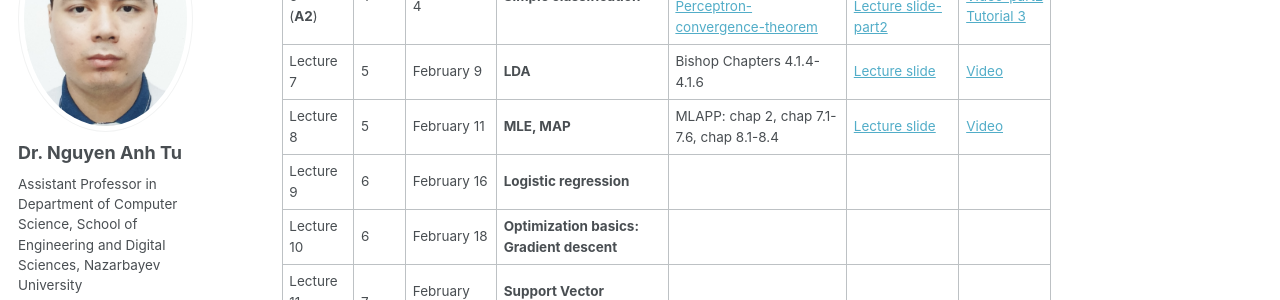
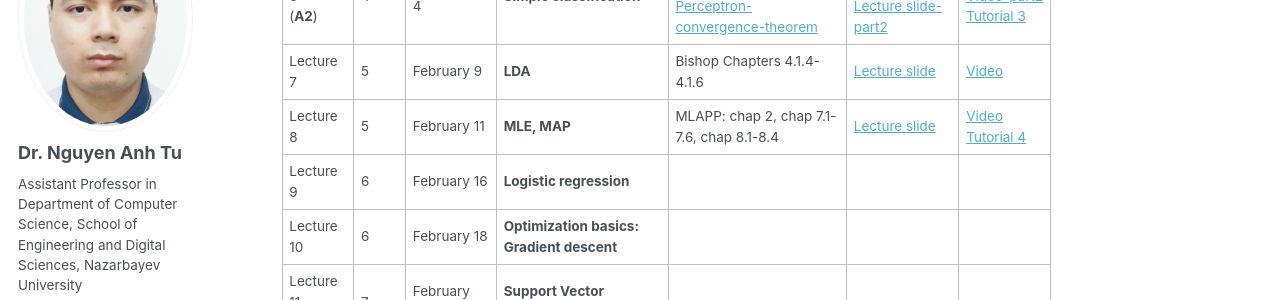
Before and after one commit to tunguyen87/seds-ml, a Jekyll site: the page built from _pages/Lecture.md, in a window 1280 px wide and 900 px high, scrolled down 795 px. Shown: the part 131-431 px from the top of the window. Built offline with Jekyll 4.4.1, drawn with Linux system fonts in a browser that asks for light colours; some web fonts are replaced.

Commit message:
Update Lecture.md

```diff
--- a/_pages/Lecture.md
+++ b/_pages/Lecture.md
@@ -25,7 +25,7 @@ Last day of classes: April 23
 | Lecture 5    |   3   |January 28    | **Bias-Variance, regularization**                 | [Intuitive explanation of bias-variance](http://scott.fortmann-roe.com/docs/BiasVariance.html)<br>Bishop-Chapters-3.1-3.3 <br>[Derivation for Ridge Regression](https://drive.google.com/file/d/1PtIw7wbHNqRzHhbf1DfbxGP_weqIlMM2/view?usp=sharing)            | [Lecture slide](https://drive.google.com/file/d/116nwTop6NNGMTdUxDDvXfBAqOR738hkl/view?usp=sharing)      | [Video](https://youtu.be/NFGPbLZ6nVU) <br>[Tutorial 2](https://drive.google.com/file/d/1bxReYD-CyhXgFMN7t6JUKVEam9wf8zOH/view?usp=sharing)          |
 | Lecture 6<br>(**A2**)    |   4   |February 2-4  | **Simple classification**           |  [The perceptron-Daume](https://drive.google.com/file/d/18FQ9tXjdGaYybwS5zHStUtLhW8JsDehV/view?usp=sharing)<br> Bishop Chapter 4.1.7 <br>[Perceptron-convergence-theorem](https://drive.google.com/file/d/1xZSVg-3fPzOx-LGtY99jmNKUOrGwOhEW/view?usp=sharing)   |  [Lecture slide-part1](https://drive.google.com/file/d/1r8bZArRsGELDbrPTv4g1pb4nyZbGdXHF/view?usp=sharing) <br>[Lecture slide-part2](https://drive.google.com/file/d/1x8ht8Gh4RtGEdZ7a1P-vwgDXNsxnMg4c/view?usp=sharing)   |  [Video-part1](https://youtu.be/yU-mBm-YO7s) <br> [Video-part2](https://youtu.be/ZF1LShMDzAY) <br>[Tutorial 3](https://drive.google.com/file/d/1t9PohNDVp5vmoLeswcaCFWNhAkFTys0-/view?usp=sharing)     |
 | Lecture 7    |   5   |February 9    |   **LDA**                  |  Bishop Chapters 4.1.4-4.1.6            | [Lecture slide](https://drive.google.com/file/d/1MCGHRI5o1Hl6BvCn-RBqOExIfYvDM0_B/view?usp=sharing)         |  [Video](https://youtu.be/O1oyeTxFC_Q)         |
-| Lecture 8   |   5   |February 11    |   **MLE, MAP**                    | MLAPP: chap 2, chap 7.1-7.6, chap 8.1-8.4     | [Lecture slide](https://drive.google.com/file/d/1BOvcsREJe-0NhoyfgAAP6zN3nc03xTi_/view?usp=sharing)         |  [Video](https://youtu.be/4RcgAKKZAOA)            |
+| Lecture 8   |   5   |February 11    |   **MLE, MAP**                    | MLAPP: chap 2, chap 7.1-7.6, chap 8.1-8.4     | [Lecture slide](https://drive.google.com/file/d/1BOvcsREJe-0NhoyfgAAP6zN3nc03xTi_/view?usp=sharing)         |  [Video](https://youtu.be/4RcgAKKZAOA) <br>[Tutorial 4](https://drive.google.com/file/d/1VFeAl-0q_BKoq9aOJul9xThoIYWe0kHa/view?usp=sharing)         |
 | Lecture 9   |   6   |February 16    |   **Logistic regression**                    |                    |          |              |
 | Lecture 10   |   6   |February 18    |   **Optimization basics: Gradient descent**                    |                    |          |              |
 | Lecture 11<br>(**A3**)   |   7   |February 23-25    |   **Support Vector Machine**                    |                    |          |              |
```
